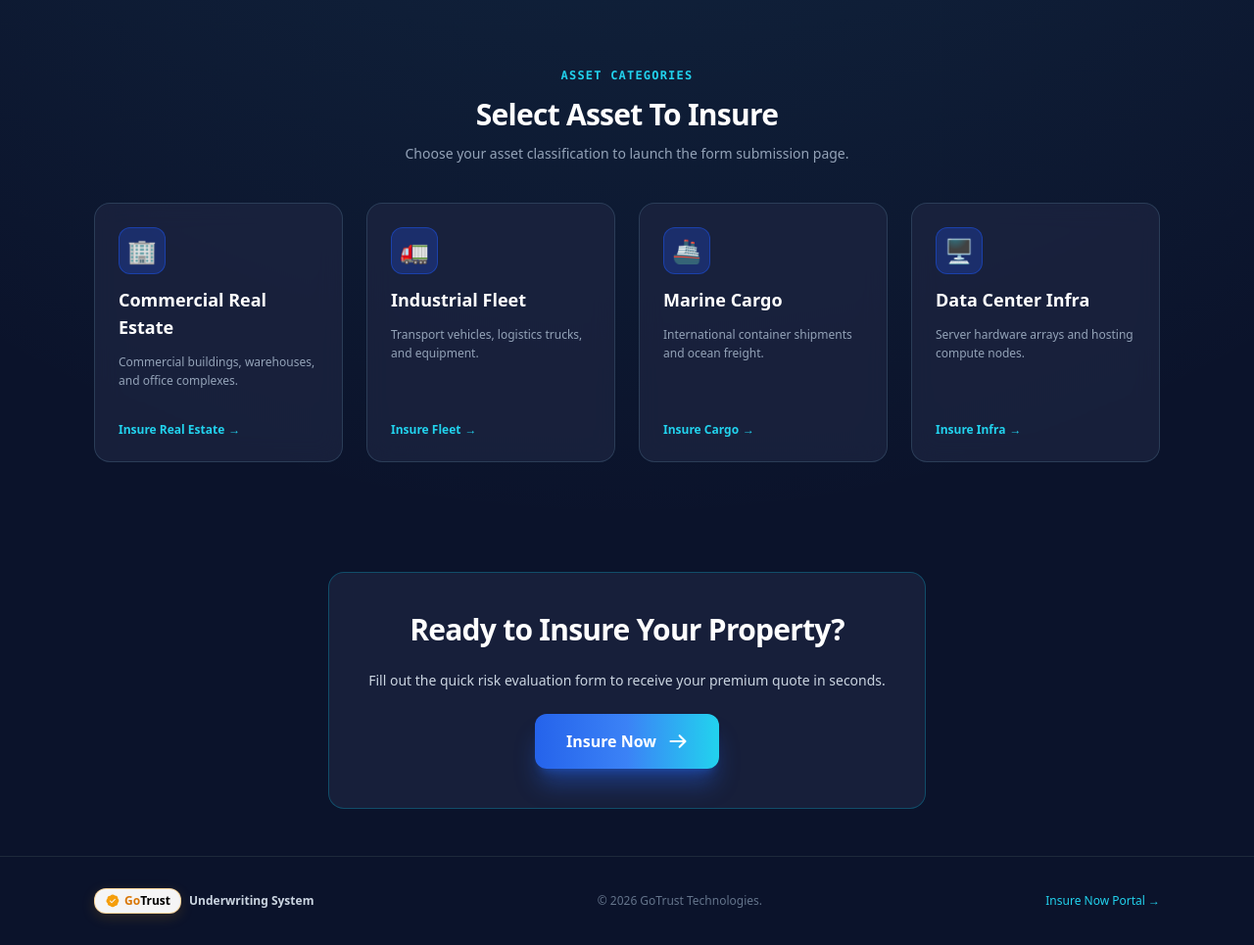
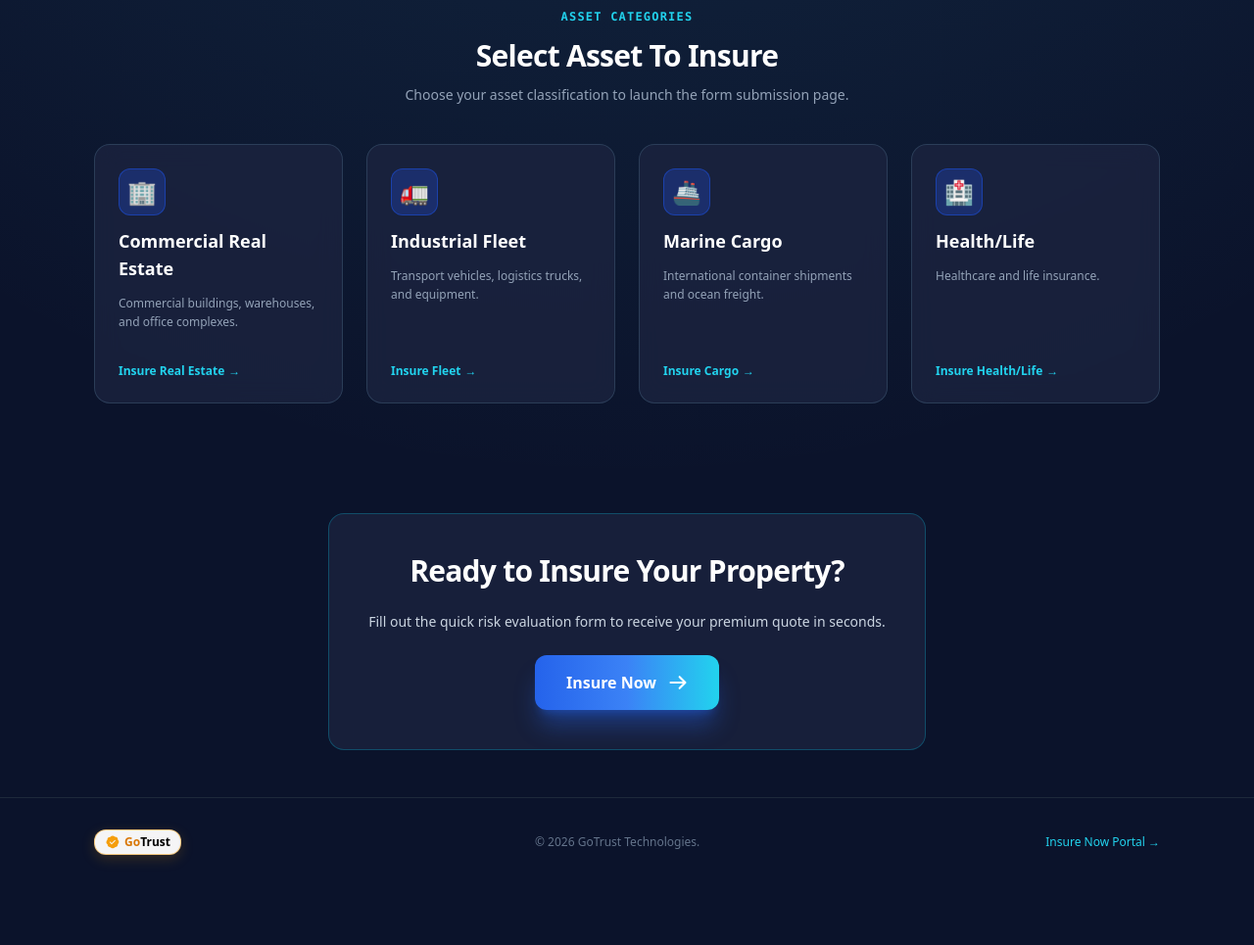
Before and after one commit to PrevailUgah/Nom-Insurance-Underwriting, a website: page public/index.html in a window 1280 px wide. Shown: the part 1153-2118 px from the top of the page at 98% size. After the commit the page ends 2058 px from the top, so only its background shows below. Drawn offline with nearby package versions, Linux system fonts and the light colour scheme.

Commit message:
updated the naming convention

```diff
--- a/public/index.html
+++ b/public/index.html
@@ -27,11 +27,13 @@
                         <path fill-rule="evenodd" clip-rule="evenodd"
                             d="M8.603 3.799A4.49 4.49 0 0112 2.25c1.357 0 2.573.6 3.397 1.549a4.49 4.49 0 014.554 4.554c.949.824 1.549 2.04 1.549 3.397 0 1.357-.6 2.573-1.549 3.397a4.49 4.49 0 01-4.554 4.554c-.824.949-2.04 1.549-3.397 1.549-1.357 0-2.573-.6-3.397-1.549a4.49 4.49 0 01-4.554-4.554C2.85 14.573 2.25 13.357 2.25 12c0-1.357.6-2.573 1.549-3.397a4.49 4.49 0 014.554-4.554zM16.03 9.97a.75.75 0 00-1.06-1.06L10.5 13.39 8.53 11.42a.75.75 0 00-1.06 1.06l2.5 2.5a.75.75 0 001.06 0l5-5z" />
                     </svg>
-                    <span class="gotrust-go text-lg tracking-tight">Go</span><span class="gotrust-trust text-lg tracking-tight">Trust</span>
+                    <span class="gotrust-go text-lg tracking-tight">Go</span><span
+                        class="gotrust-trust text-lg tracking-tight">Trust</span>
                 </div>
                 <div>
                     <span
-                        class="block text-sm font-extrabold text-white group-hover:text-cyan-400 transition-colors leading-tight">Underwriting System</span>
+                        class="block text-sm font-extrabold text-white group-hover:text-cyan-400 transition-colors leading-tight">Underwriting
+                        System</span>
                     <span class="block text-[10px] text-slate-400 font-mono tracking-wider">Property & Casualty Risk
                         Engine</span>
                 </div>
@@ -71,13 +73,14 @@
                 <h1 class="text-4xl sm:text-5xl lg:text-6xl font-black text-white tracking-tight leading-tight">
                     Welcome to <br>
                     <div class="gotrust-badge text-3xl sm:text-4xl lg:text-5xl px-4 py-2 mt-2 me-2">
-                        <svg class="w-8 h-8 sm:w-10 sm:h-10 me-2 text-amber-500 fill-current shrink-0" viewBox="0 0 24 24">
+                        <svg class="w-8 h-8 sm:w-10 sm:h-10 me-2 text-amber-500 fill-current shrink-0"
+                            viewBox="0 0 24 24">
                             <path fill-rule="evenodd" clip-rule="evenodd"
                                 d="M8.603 3.799A4.49 4.49 0 0112 2.25c1.357 0 2.573.6 3.397 1.549a4.49 4.49 0 014.554 4.554c.949.824 1.549 2.04 1.549 3.397 0 1.357-.6 2.573-1.549 3.397a4.49 4.49 0 01-4.554 4.554c-.824.949-2.04 1.549-3.397 1.549-1.357 0-2.573-.6-3.397-1.549a4.49 4.49 0 01-4.554-4.554C2.85 14.573 2.25 13.357 2.25 12c0-1.357.6-2.573 1.549-3.397a4.49 4.49 0 014.554-4.554zM16.03 9.97a.75.75 0 00-1.06-1.06L10.5 13.39 8.53 11.42a.75.75 0 00-1.06 1.06l2.5 2.5a.75.75 0 001.06 0l5-5z" />
                         </svg>
                         <span class="gotrust-go">Go</span><span class="gotrust-trust">Trust</span>
                     </div>
-                    <span class="gradient-text block sm:inline mt-1">Underwriting System</span>
+
                 </h1>
 
                 <!-- Clear, Simple Subtitle -->
@@ -277,16 +280,15 @@
                 <div class="space-y-3">
                     <div
                         class="w-12 h-12 rounded-xl bg-blue-900/60 border border-blue-700/60 flex items-center justify-center text-2xl">
-                        🖥️
-                    </div>
-                    <h3 class="font-bold text-lg text-white">Data Center Infra</h3>
+                        🏥 </div>
+                    <h3 class="font-bold text-lg text-white">Health/Life</h3>
                     <p class="text-xs text-slate-400 leading-relaxed">
-                        Server hardware arrays and hosting compute nodes.
+                        Healthcare and life insurance.
                     </p>
                 </div>
                 <a href="form.html"
                     class="pt-4 text-xs font-bold text-cyan-400 hover:text-cyan-300 flex items-center space-x-1 group">
-                    <span>Insure Infra</span>
+                    <span>Insure Health/Life</span>
                     <span class="group-hover:translate-x-1 transition-transform">&rarr;</span>
                 </a>
             </div>
@@ -328,7 +330,7 @@
                     </svg>
                     <span class="gotrust-go">Go</span><span class="gotrust-trust">Trust</span>
                 </div>
-                <span class="text-slate-300 font-semibold">Underwriting System</span>
+                <span class="text-slate-300 font-semibold"></span>
             </div>
             <p>&copy; 2026 GoTrust Technologies.</p>
             <div>
--- a/public/styles.css
+++ b/public/styles.css
@@ -106,23 +106,38 @@ select option {
 }
 
 /* ==========================================================================
-   GoTrust Brand Identity Styles
+   GoTrust Brand Identity Styles & Animations
    ========================================================================== */
+@keyframes gotrustZoomInOut {
+  0%, 100% {
+    transform: scale(1);
+    box-shadow: 0 4px 14px 0 rgba(245, 158, 11, 0.18);
+  }
+  50% {
+    transform: scale(1.08);
+    box-shadow: 0 10px 28px 0 rgba(245, 158, 11, 0.45);
+  }
+}
+
 .gotrust-badge {
   background: rgba(255, 255, 255, 0.96);
-  border: 1px solid rgba(245, 158, 11, 0.4);
-  box-shadow: 0 4px 14px 0 rgba(245, 158, 11, 0.15);
+  border: 1px solid rgba(245, 158, 11, 0.5);
+  box-shadow: 0 4px 14px 0 rgba(245, 158, 11, 0.18);
   display: inline-flex;
   align-items: center;
   border-radius: 0.75rem;
   padding: 0.25rem 0.75rem;
-  transition: all 0.2s ease-in-out;
+  transition: all 0.3s ease-in-out;
+  animation: gotrustZoomInOut 2.5s ease-in-out infinite;
+  will-change: transform;
 }
 
 .gotrust-badge:hover {
   background: #ffffff;
-  border-color: rgba(245, 158, 11, 0.7);
-  box-shadow: 0 6px 20px 0 rgba(245, 158, 11, 0.25);
+  border-color: rgba(245, 158, 11, 0.8);
+  animation-play-state: paused;
+  transform: scale(1.12);
+  box-shadow: 0 12px 32px 0 rgba(245, 158, 11, 0.5);
 }
 
 .gotrust-go {
```
